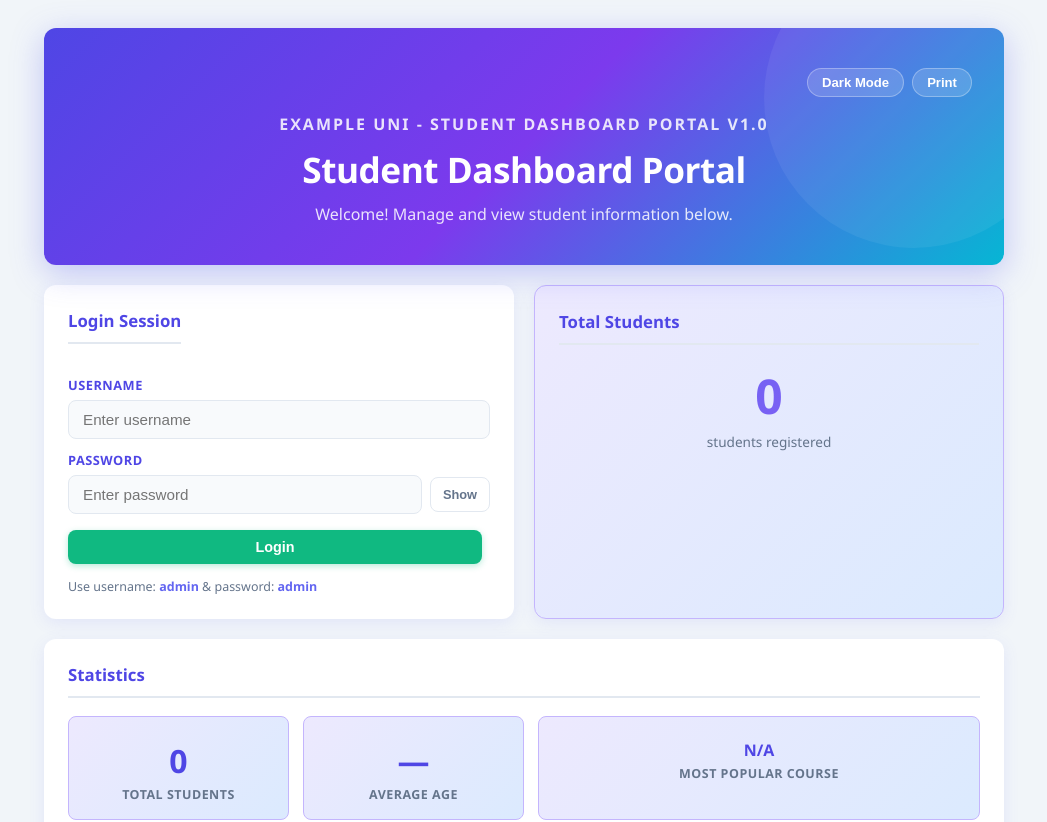
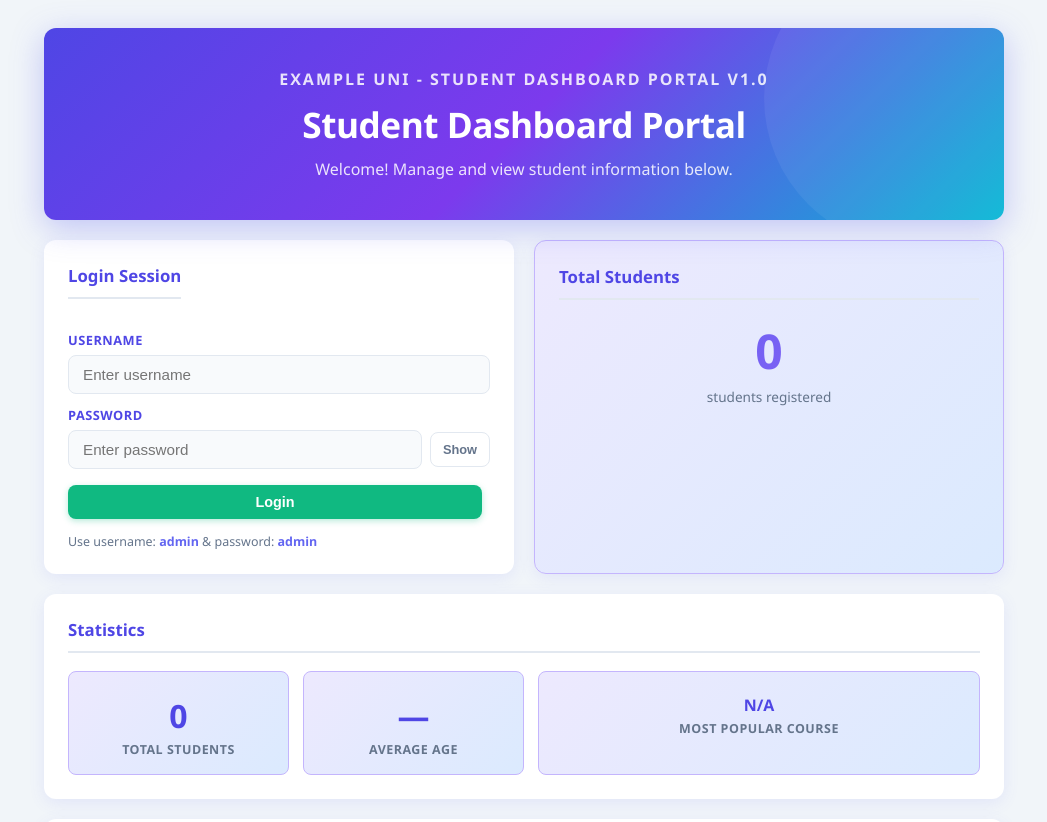
Before and after one commit to cnkulatunga/UOK-Student-APP, a React (Vite) app: page / in a window 1280 px wide. Shown: the top 822 px of the page, without its empty margins (116-1163 px from the left). Built offline with nearby package versions, Linux system fonts and the light colour scheme.

Commit message:
Remove dark mode and print button

```diff
--- a/src/App.jsx
+++ b/src/App.jsx
@@ -124,27 +124,6 @@ function App() {
     setToasts((prev) => prev.filter((t) => t.id !== id));
   }, []);
 
-  /* ── Dark mode ─────────────────────────────────────────────────────── */
-
-  /**
-   * Initialise dark mode from localStorage so the preference survives refreshes.
-   * Defaults to false (light mode) on first visit.
-   */
-  const [isDark, setIsDark] = useState(
-    () => localStorage.getItem("uniDashboardDarkMode") === "true"
-  );
-
-  /**
-   * Apply or remove the "dark-mode" class on the <html> element.
-   * Targeting documentElement (html) gives CSS variables defined here higher
-   * specificity than :root declarations, so all var() references update correctly.
-   * Also persist the preference to localStorage.
-   */
-  useEffect(() => {
-    document.documentElement.classList.toggle("dark-mode", isDark);
-    localStorage.setItem("uniDashboardDarkMode", String(isDark));
-  }, [isDark]);
-
   /* ── Search / sort / course filter ─────────────────────────────────── */
 
   const [searchQuery,  setSearchQuery]  = useState("");
@@ -219,11 +198,6 @@ function App() {
     showToast(`${name} removed.`, "info");
   };
 
-  /* ── Print ─────────────────────────────────────────────────────────── */
-
-  /** Triggers the browser's native print dialog. */
-  const handlePrint = () => window.print();
-
   /* ── Render ─────────────────────────────────────────────────────────── */
 
   return (
@@ -232,8 +206,8 @@ function App() {
       {/* Toast overlay — positioned fixed, rendered outside the normal flow */}
       <Toast toasts={toasts} onDismiss={dismissToast} />
 
-      {/* Part 1 – Home: title, heading, welcome + dark mode / print controls */}
-      <Home isDark={isDark} onToggleDark={() => setIsDark(!isDark)} onPrint={handlePrint} />
+      {/* Part 1 – Home: title, heading, welcome message */}
+      <Home />
 
       <div className="dashboard-grid">
         {/* Part 7 – Conditional rendering: admin login / logout */}
--- a/src/components/Home.jsx
+++ b/src/components/Home.jsx
@@ -1,42 +1,23 @@
 /**
  * @file Home.jsx
  * @description Part 1 – Home Page Component.
- *              Displays the portal title, dashboard heading, and welcome message.
- *              Also renders the dark mode toggle and print button in the header.
- *
- *              Note: unicode symbols (☀, ☾, ⎙) were removed as they do not
- *              render reliably on all Windows fonts — plain text is used instead.
+ *              Displays the system title, dashboard heading, and a welcome
+ *              message at the top of the Student Dashboard.
  */
 
 /**
  * Home – header section of the Student Dashboard.
  *
- * @param {object}   props
- * @param {boolean}  props.isDark       - Whether dark mode is currently active.
- * @param {Function} props.onToggleDark - Callback to toggle dark mode on/off.
- * @param {Function} props.onPrint      - Callback that triggers window.print().
  * @returns {JSX.Element}
  */
-function Home({ isDark, onToggleDark, onPrint }) {
+function Home() {
   return (
     <div className="home-section">
-
-      {/* Utility buttons: dark mode toggle and print/export */}
-      <div className="home-actions">
-        <button className="home-btn" onClick={onToggleDark}>
-          {isDark ? "Light Mode" : "Dark Mode"}
-        </button>
-        <button className="home-btn" onClick={onPrint}>
-          Print
-        </button>
-      </div>
-
       <h1 className="system-title">Example UNI - Student Dashboard Portal V1.0</h1>
       <h2 className="dashboard-heading">Student Dashboard Portal</h2>
       <p className="welcome-message">
         Welcome! Manage and view student information below.
       </p>
-
     </div>
   );
 }
--- a/src/index.css
+++ b/src/index.css
@@ -587,30 +587,6 @@ body {
   opacity: 0.6;
 }
 
-/* ── Home action buttons (dark mode + print) ───────────── */
-.home-actions {
-  display: flex;
-  justify-content: flex-end;
-  gap: 8px;
-  margin-bottom: 16px;
-}
-
-.home-btn {
-  background: rgba(255, 255, 255, 0.15);
-  border: 1px solid rgba(255, 255, 255, 0.3);
-  color: white;
-  padding: 6px 14px;
-  border-radius: 20px;
-  font-size: 0.82rem;
-  font-weight: 600;
-  cursor: pointer;
-  transition: background 0.2s;
-}
-
-.home-btn:hover {
-  background: rgba(255, 255, 255, 0.28);
-}
-
 /* ── Student ID badge ──────────────────────────────────── */
 .student-id {
   font-size: 0.72rem;
@@ -782,75 +758,6 @@ body {
   color: white;
 }
 
-/* ── Dark mode ─────────────────────────────────────────── */
-html.dark-mode {
-  --bg:          #0f172a;
-  --surface:     #1e293b;
-  --surface-alt: #334155;
-  --border:      #475569;
-  --text:        #f1f5f9;
-  --text-muted:  #94a3b8;
-  --shadow:      0 4px 16px rgba(0, 0, 0, 0.4);
-  --shadow-hover:0 8px 24px rgba(0, 0, 0, 0.5);
-  background-color: var(--bg);
-  color: var(--text);
-}
-
-html.dark-mode .stat-card {
-  background: linear-gradient(135deg, #1e1b4b, #1e3a5f);
-  border-color: #4f46e5;
-}
-
-html.dark-mode .student-id {
-  background: #312e81;
-  color: #a5b4fc;
-}
-
-html.dark-mode .toast--success { background: #064e3b; color: #6ee7b7; }
-html.dark-mode .toast--error   { background: #7f1d1d; color: #fca5a5; }
-html.dark-mode .toast--info    { background: #1e3a5f; color: #93c5fd; }
-
-html.dark-mode .course-tab { background: var(--surface); }
-
-html.dark-mode .home-section {
-  background: linear-gradient(135deg, #312e81 0%, #4c1d95 50%, #0e7490 100%);
-}
-
-/* ── Print styles ──────────────────────────────────────── */
-@media print {
-  /* Hide interactive and nav elements */
-  .home-actions,
-  .search-sort-bar,
-  .card-actions,
-  .btn,
-  .login-form,
-  .student-form,
-  .toast-container,
-  .footer-links a { display: none !important; }
-
-  body {
-    padding: 0;
-    background: white;
-    color: black;
-  }
-
-  .home-section {
-    background: #4f46e5 !important;
-    -webkit-print-color-adjust: exact;
-    print-color-adjust: exact;
-  }
-
-  .section {
-    box-shadow: none;
-    border: 1px solid #e2e8f0;
-    break-inside: avoid;
-  }
-
-  .student-cards-grid {
-    grid-template-columns: repeat(3, 1fr);
-  }
-}
-
 /* ── Responsive ────────────────────────────────────────── */
 @media (max-width: 640px) {
   .student-form    { grid-template-columns: 1fr; }
```
